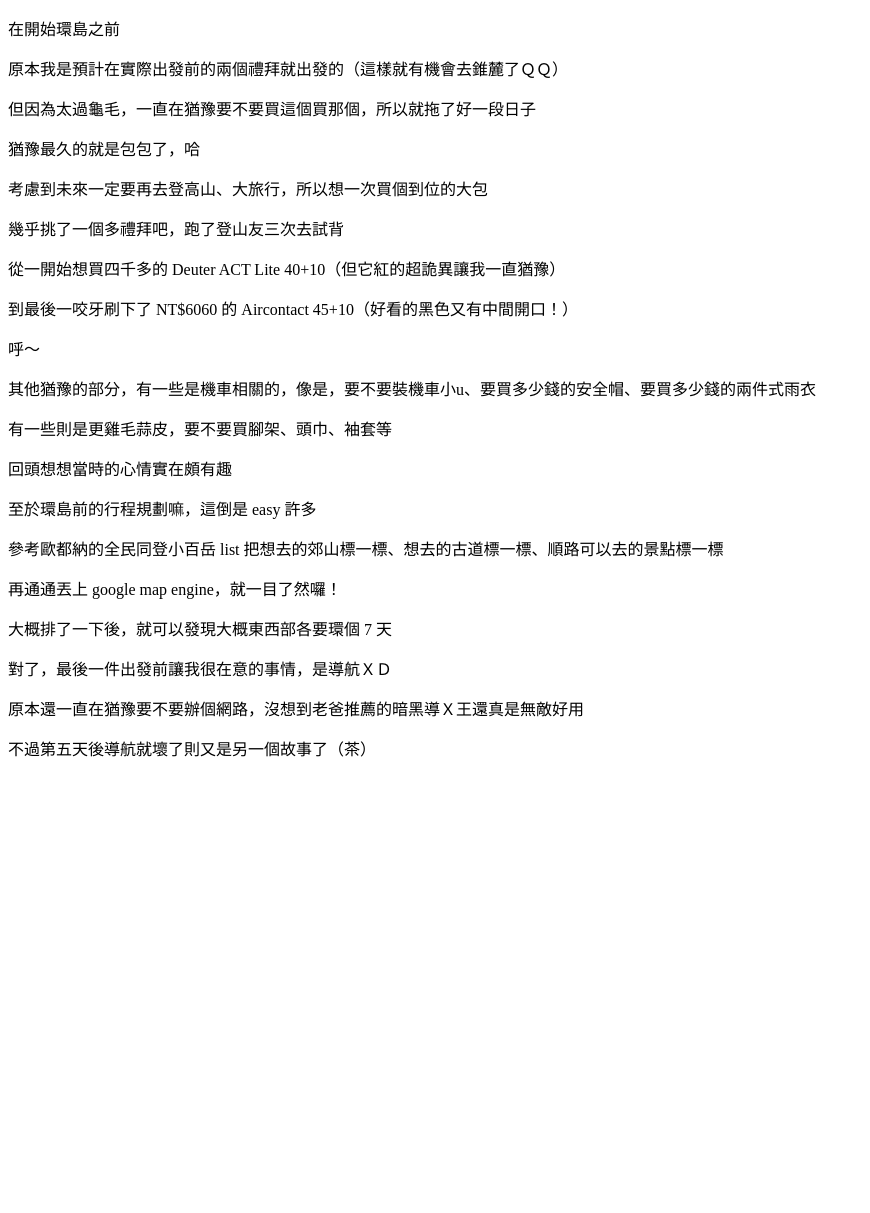
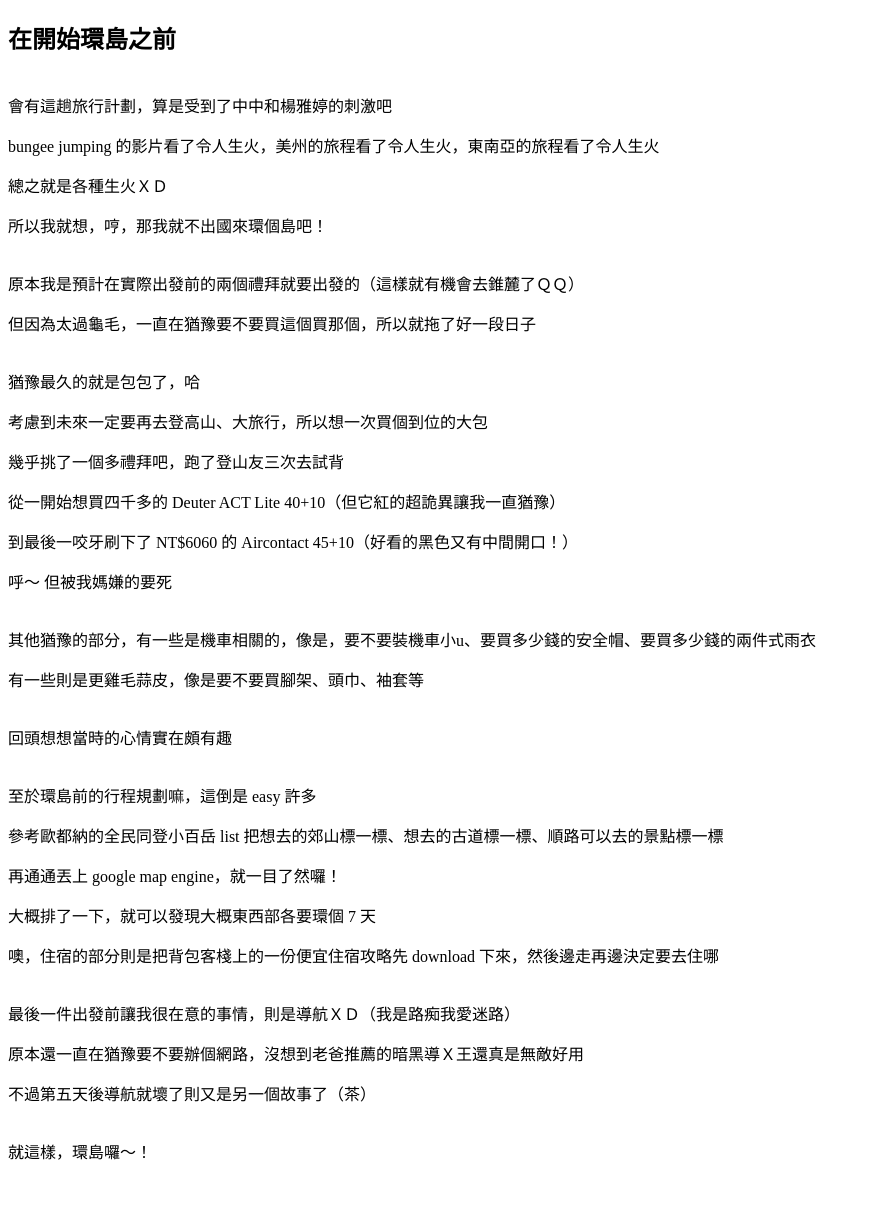
Before and after one commit to hiiamyes/blog, a Jekyll site: the page built from _posts/2014-09-23-et-day0.md, in a window 1280 px wide. Shown: the whole page, without its empty margins (0-870 px from the left). Built offline with Jekyll 4.4.1, drawn with Linux system fonts in a browser that asks for light colours; before the commit the page ends 900 px from its top, so only the background shows below that.

Commit message:
update et blog

```diff
--- a/_posts/2014-09-23-et-day0.md
+++ b/_posts/2014-09-23-et-day0.md
@@ -3,12 +3,23 @@ layout: post
 ---
 
 在開始環島之前
+---
 
-原本我是預計在實際出發前的兩個禮拜就出發的（這樣就有機會去錐麓了ＱＱ）
+<br>
+會有這趟旅行計劃，算是受到了中中和楊雅婷的刺激吧
+
+bungee jumping 的影片看了令人生火，美州的旅程看了令人生火，東南亞的旅程看了令人生火
+
+總之就是各種生火ＸＤ
+
+所以我就想，哼，那我就不出國來環個島吧！
+
+<br>
+原本我是預計在實際出發前的兩個禮拜就要出發的（這樣就有機會去錐麓了ＱＱ）
 
 但因為太過龜毛，一直在猶豫要不要買這個買那個，所以就拖了好一段日子
 
-
+<br>
 猶豫最久的就是包包了，哈
 
 考慮到未來一定要再去登高山、大旅行，所以想一次買個到位的大包
@@ -19,28 +30,35 @@ layout: post
 
 到最後一咬牙刷下了 NT$6060 的 Aircontact 45+10（好看的黑色又有中間開口！）
 
-呼～
+呼～ 但被我媽嫌的要死
 
-
+<br>
 其他猶豫的部分，有一些是機車相關的，像是，要不要裝機車小u、要買多少錢的安全帽、要買多少錢的兩件式雨衣
 
-有一些則是更雞毛蒜皮，要不要買腳架、頭巾、袖套等
+有一些則是更雞毛蒜皮，像是要不要買腳架、頭巾、袖套等
 
-
+<br>
 回頭想想當時的心情實在頗有趣
 
-
+<br>
 至於環島前的行程規劃嘛，這倒是 easy 許多
 
 參考歐都納的全民同登小百岳 list 把想去的郊山標一標、想去的古道標一標、順路可以去的景點標一標
 
 再通通丟上 google map engine，就一目了然囉！
 
-大概排了一下後，就可以發現大概東西部各要環個 7 天
+大概排了一下，就可以發現大概東西部各要環個 7 天
 
+噢，住宿的部分則是把背包客棧上的一份便宜住宿攻略先 download 下來，然後邊走再邊決定要去住哪
 
-對了，最後一件出發前讓我很在意的事情，是導航ＸＤ
+<br>
+最後一件出發前讓我很在意的事情，則是導航ＸＤ（我是路痴我愛迷路）
 
 原本還一直在猶豫要不要辦個網路，沒想到老爸推薦的暗黑導Ｘ王還真是無敵好用
 
 不過第五天後導航就壞了則又是另一個故事了（茶）
+
+<br>
+就這樣，環島囉～！
+
+<br>
```
